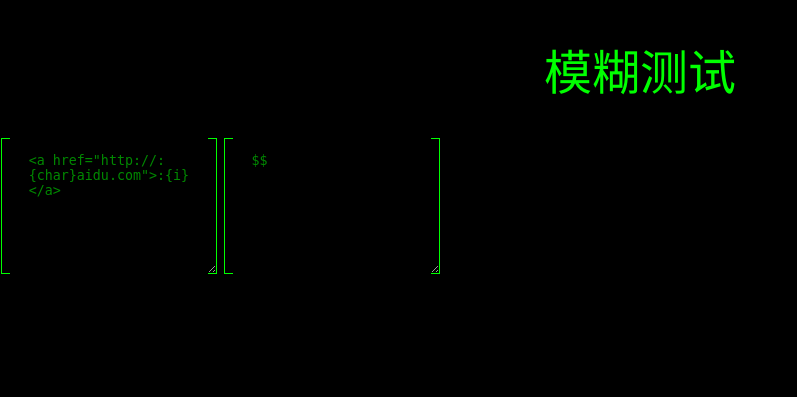
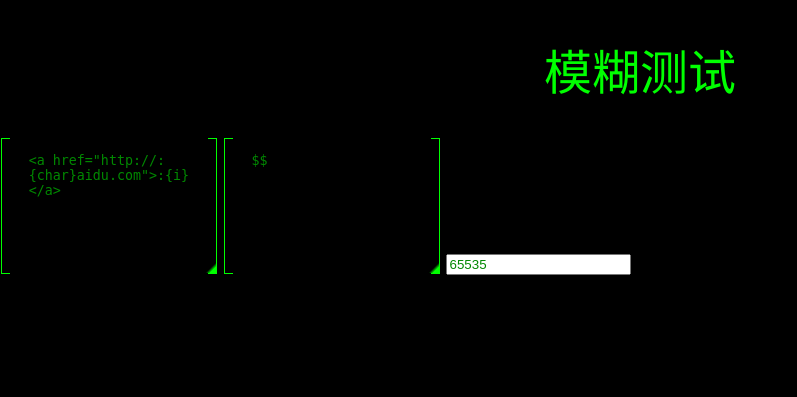
Before and after one commit to Secbone/tools, a PHP site: page /fuzzing/index.html in a window 1280 px wide. Shown: the top 397 px of the page, without its empty margins (0-797 px from the left). Run offline with PHP 8.4, Linux system fonts and the light colour scheme.

Commit message:
一曲高歌千行泪，情在回肠荡气中

```diff
--- a/fuzzing/index.html
+++ b/fuzzing/index.html
@@ -8,11 +8,12 @@
     <header>模糊测试</header>
     <div class="main">
         <div class="textarea">
-            <textarea placeholder='<a href="http://:{char}aidu.com">:{i}</a>'></textarea>
+            <textarea id="exp" placeholder='<a href="http://:{char}aidu.com">:{i}</a>'></textarea>
         </div>
         <div class="textarea">
-            <textarea placeholder="$$"></textarea>
+            <textarea id="cack" placeholder="$$"></textarea>
         </div>
+        <input id="size" type="text" placeholder="65535">
     </div>
     <script type="text/javascript" src="js/main.js"></script>
 </body>
--- a/fuzzing/js/main.js
+++ b/fuzzing/js/main.js
@@ -1,6 +1,27 @@
-(function(){
+(function() {
     console.log("start");
     var exp = '<a href="http://:{char}aidu.com">:{i}</a>';
-    var callback = 'for(var i in document.links)'
+    var callback = 'for(var i in document.links){if(document.links[i].hostname=="baidu.com"){push(i)}}';
+    var start = 0;
+    var end = 65535;
+
+    var result = [];
+
+    var $expEl = document.getElementById("exp");
+    var $cackEl = document.getElementById("cack");
+    var $sizeEl = document.getElementById("size");
+
+    function push(data) {
+        result.push(data);
+    }
+
+
+    function startFuzzy() {
+        for(var counter = start; counter <= end; counter++) {
+
+        }
+    }
+
+
 
 })();
--- a/fuzzing/style/style.css
+++ b/fuzzing/style/style.css
@@ -19,10 +19,14 @@ textarea{
     min-height: 10em;
     color: #0f0;
     background-color: transparent;
-    border: 0;
+    border: 1px solid #0f0;
     transition: box-shadow 0.2s linear;
     box-sizing: border-box;
     outline: 0;
+}
+textarea::-webkit-resizer{
+    background-image: -webkit-linear-gradient(top left, transparent 65%, #0f0 80%);
+    cursor: pointer;
 }
 textarea:focus{
     /*box-shadow: 0 0 5px #0f0;*/
@@ -35,6 +39,7 @@ textarea:focus{
 .textarea > textarea{
     overflow: hidden;
     margin-bottom: -4px;
+    border: 0;
 }
 .textarea:before,
 .textarea:after{
```
